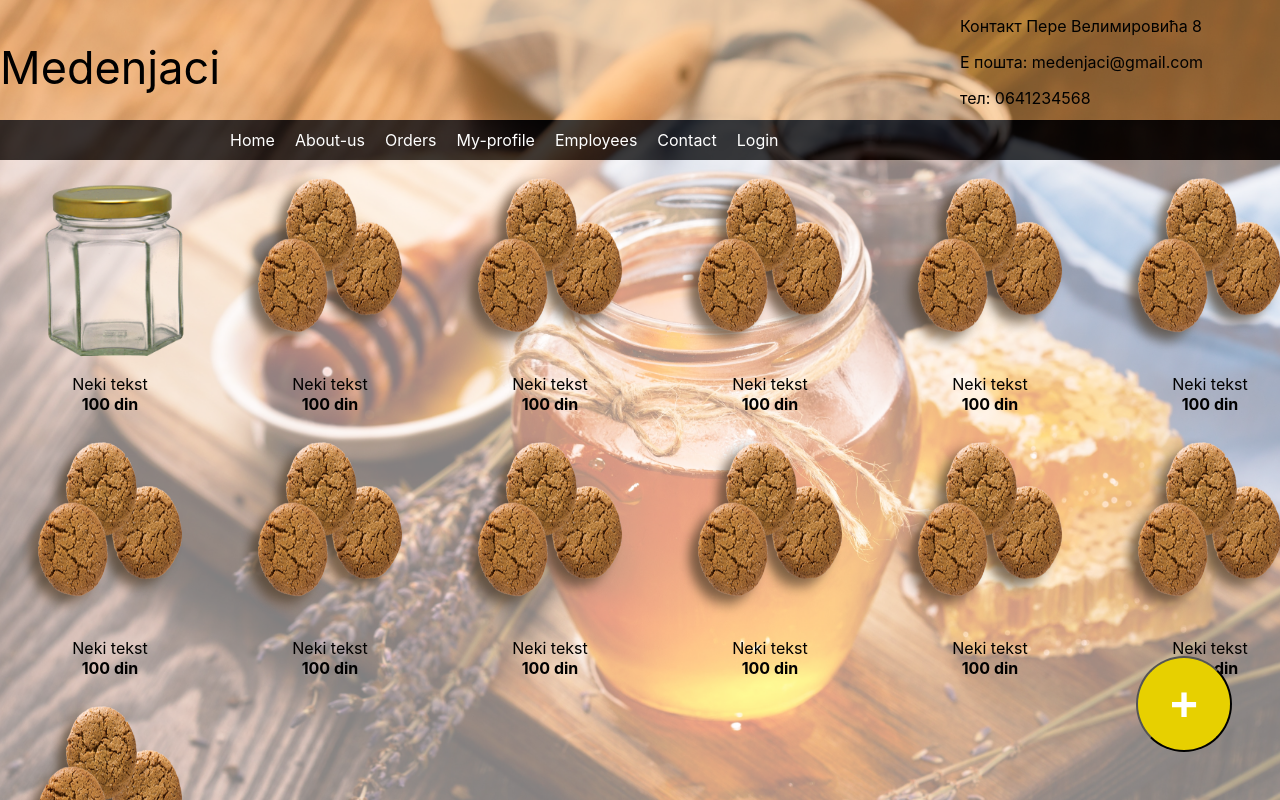
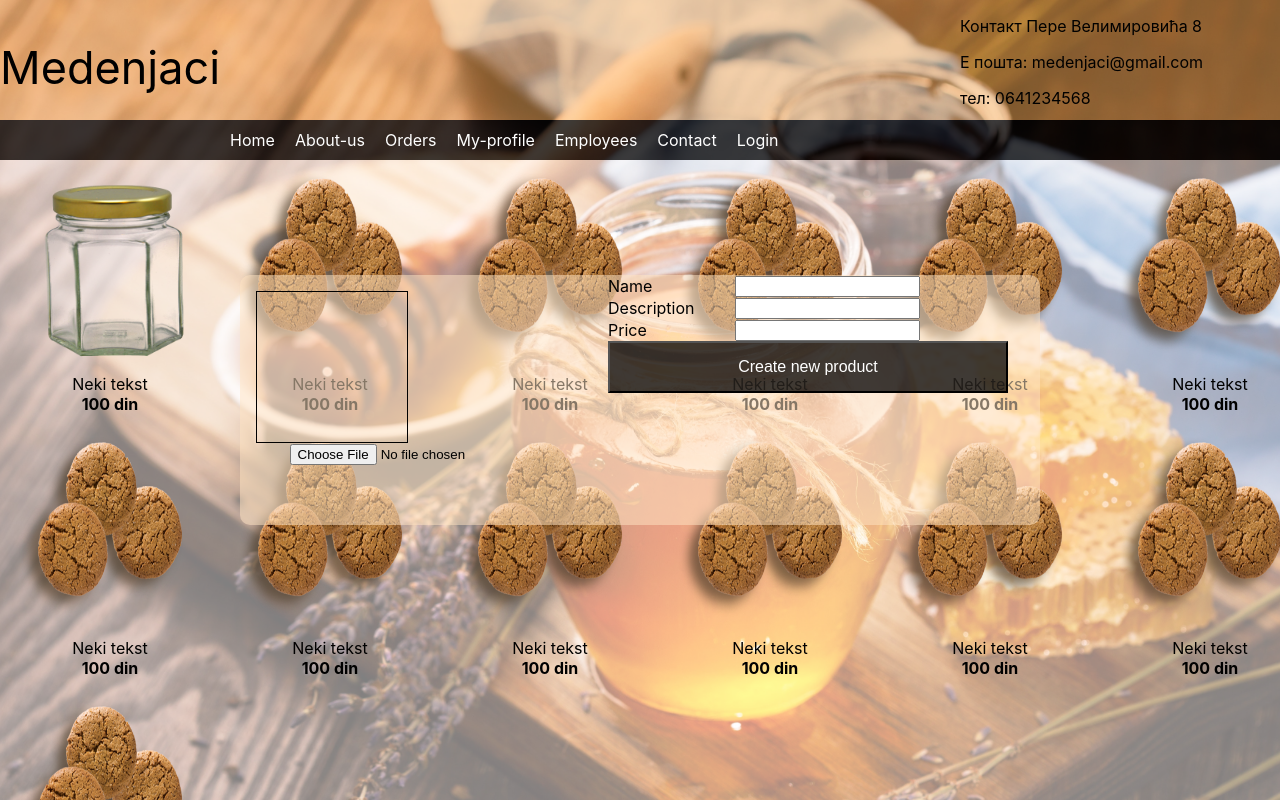
Before and after one commit to bpavle/honey-store-web, a React (Create React App) app: page /home in a window 1280 px wide. Built offline with nearby package versions, Linux system fonts and the light colour scheme.

Commit message:
Add product component

```diff
--- a/src/components/AddProduct.jsx
+++ b/src/components/AddProduct.jsx
@@ -1,14 +1,51 @@
 import React from "react";
 import styles from "./AddProduct.module.css";
 const AddProduct = () => {
-  const onClickHandler = () => {
-    //show form
-    console.log("Clicked on AddProduct");
+  const onClickHandler = (e) => {
+    e.stopPropagation();
   };
   return (
-    <button className={styles.button} onClick={onClickHandler}>
-      +
-    </button>
+    <div className={styles.container} onClick={onClickHandler}>
+      <form action="">
+        <div className={styles.left}>
+          <div className={styles.image}></div>
+          <input type="file" id="img" name="img" accept="image/*" />
+        </div>
+        <div className={styles.right}>
+          <table>
+            <tr>
+              <td>
+                <label for="name">Name</label>
+              </td>
+              <td>
+                <input type="text" id="name" name="name"></input>
+              </td>
+            </tr>
+            <tr>
+              <td>
+                <label for="description">Description</label>
+              </td>
+              <td>
+                <input type="text" id="description"></input>
+              </td>
+            </tr>
+            <tr>
+              <td>
+                <label for="price">Price</label>
+              </td>
+              <td>
+                <input type="text" id="price"></input>
+              </td>
+            </tr>
+            <tr>
+              <td colspan="2">
+                <button type="submit">Create new product</button>
+              </td>
+            </tr>
+          </table>
+        </div>
+      </form>
+    </div>
   );
 };
 
--- a/src/components/AddProduct.module.css
+++ b/src/components/AddProduct.module.css
@@ -1,13 +1,39 @@
+.container {
+  position: absolute;
+  background-color: rgba(255, 228, 196, 0.521);
+  text-align: center;
+  border-radius: 10px;
+  top: 50%;
+  left: 50%;
+  margin-top: -125px;
+  margin-left: -400px;
+  height: 250px;
+  width: 800px;
+}
+.image {
+  width: 150px;
+  height: 150px;
+  border: 1px solid black;
+}
+.left {
+  margin-top: 1em;
+  margin-left: 1em;
+  float: left;
+  width: 40%;
+}
+.right {
+  display: inline-block;
+  width: 50%;
+  height: 100px;
+}
+.table {
+  padding: 10px;
+  text-align: left;
+}
+tr {
+  padding: 10px;
+}
 .button {
-  background-color: rgb(231, 208, 0);
-  border-radius: 50%;
-  font-size: 3em;
-  font-weight: bold;
-  width: 2em;
-  height: 2em;
-  padding: 0.01em 0.01em 0.01em 0.01em;
-  float: right;
-  position: fixed;
-  bottom: 1em;
-  right: 1em;
+  width: 100%;
+  padding: 0;
 }
```
